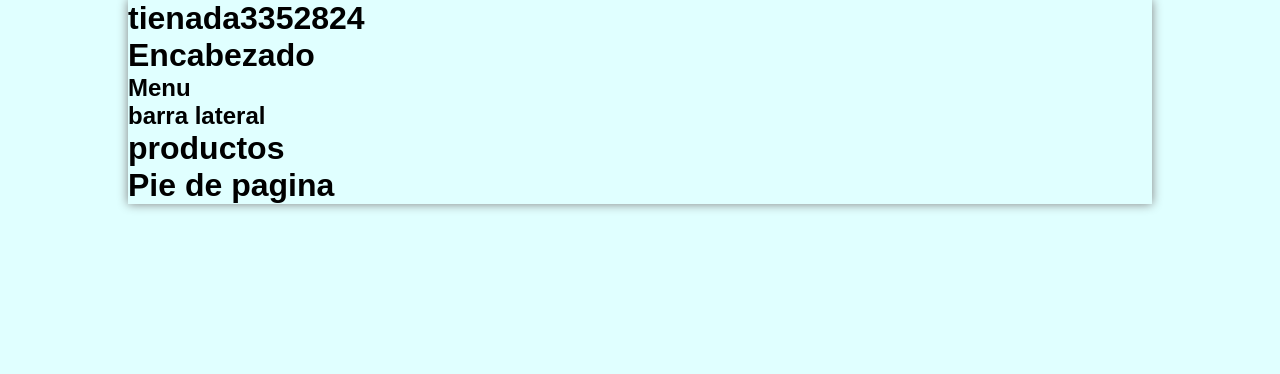
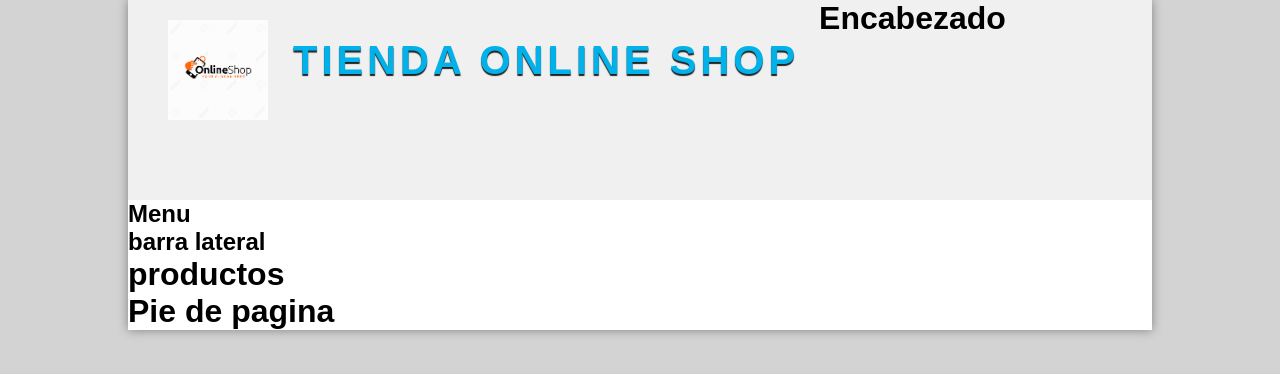
Before and after one commit to santicruz1023-netizen/Tienda3352824, a plain HTML site: page index.html in a window 1280 px wide. Drawn offline with Linux system fonts and the light colour scheme.

Commit message:
se dieron estilos al cabezado

```diff
--- a/index.html
+++ b/index.html
@@ -7,10 +7,14 @@
     <title>tienada3352824</title>
 </head>
 <body>
+
     <div id="container">
-        <h1>tienada3352824</h1>
 
         <header id="header">
+            <div id="logo">
+                <img src="./img/tienda.png" alt="logo">
+                <a href="index.html">tienda online shop</a>
+            </div>
             <h1>Encabezado</h1>
         </header>
 
@@ -28,9 +32,9 @@
             </div>
         </div>
 
-    <footer id="footer">
-        <h1>Pie de pagina</h1>
-    </footer>
+        <footer id="footer">
+            <h1>Pie de pagina</h1>
+        </footer>
 
     </div>
 
--- a/style.css
+++ b/style.css
@@ -1,11 +1,11 @@
 *{
-   padding:0px;
-   margin:0px;
-   font-family: Arial, Helvetica, sans-serif;
+    padding:0px;
+    margin:0px;
+    font-family: Arial, Helvetica, sans-serif;
 }
 
 body{
-    background: lightcyan
+    background:lightgray
 }
 
 #container{
@@ -13,4 +13,39 @@ body{
     margin: 0px auto;
     box-shadow: 0px 0px 10px gray;
     /* border: 1px solid red; */
+    background-color: white;
 }
+
+#header{
+    height: 200px;
+    background-color: #f0f0f0;
+}
+
+#logo{
+    padding: 20px;
+    margin-left: 20px;
+    float: left;
+}
+
+#logo img{
+    float: left;
+    height: 100px;
+}
+
+#logo a{
+    float: left;
+    font-size: 40px;
+    letter-spacing: 4px;
+    text-transform: uppercase;
+    color: #01b1ea;
+    font-weight: bold;
+    text-decoration: none;
+    margin-top: 18px;
+    margin-left: 25px;
+    text-shadow: 0px 2px 1px #222222 ;
+    transition: all 300ms;
+}
+
+#logo a:hover{
+    text-shadow: 0px 2px 1px #222222, 0px 0px 4px #01b1ea;
+}
```
Also changed, not shown: img/tienda.png (added).
